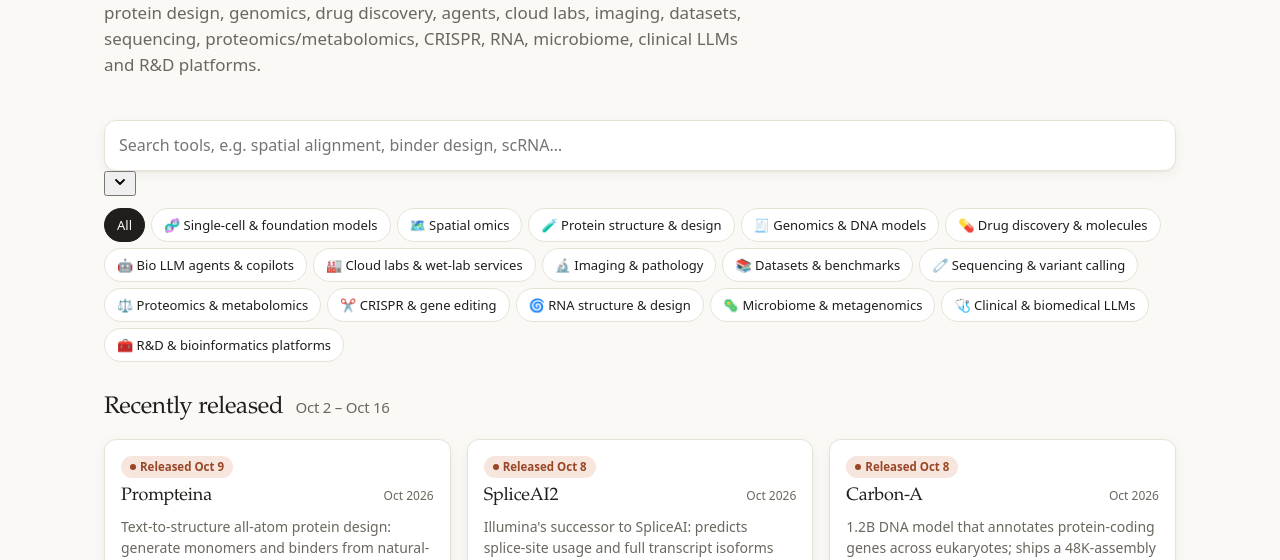
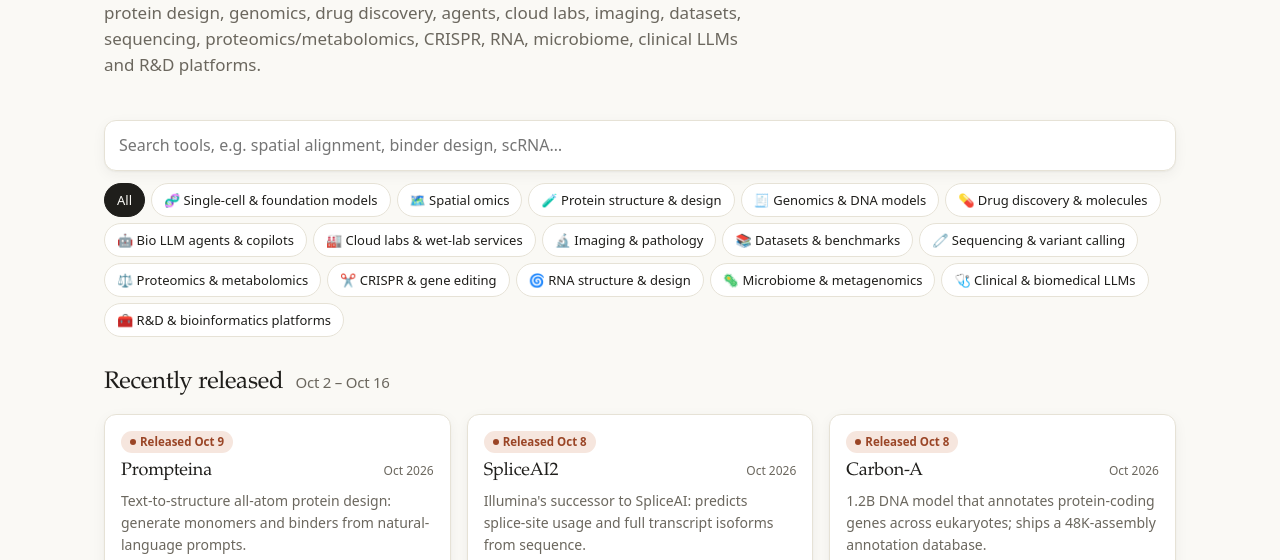
Before and after one commit to YonghaoZhao722/toolome, an Astro site: page / in a window 1280 px wide. Shown: the part 199-759 px from the top of the page. Built offline with nearby package versions, Linux system fonts and the light colour scheme; Astro itself is replaced by a stand-in of ours.

Commit message:
Desktop: hide category toggle (global style)

```diff
--- a/src/layouts/Base.astro
+++ b/src/layouts/Base.astro
@@ -84,4 +84,4 @@
 <main class="wrap">
 <slot/></main>
 <footer><div class="wrap">© 2026 Toolome · <a href={u('/llms.txt')}>llms.txt</a> · <a href={u('/sitemap.xml')}>sitemap</a> · Listings are verified by hand; report errors via <a href={SITE.repo+'/issues'}>GitHub issues</a></div></footer>
-<style>@media (min-width:561px){.segt{display:none!important}.segw{display:block}}</style><script is:inline>document.querySelectorAll('.seg').forEach(g=>{const b=document.createElement('button');b.type='button';b.className='segt';b.setAttribute('aria-expanded','false');b.setAttribute('aria-label','Show all categories');b.innerHTML='<svg width="16" height="16" viewBox="0 0 16 16" fill="none" stroke="currentColor" stroke-width="1.8" stroke-linecap="round" stroke-linejoin="round" aria-hidden="true"><path d="M4 6l4 4 4-4"/></svg>';const w=document.createElement('div');w.className='segw';g.before(w);w.append(b,g);b.onclick=()=>{const o=g.classList.toggle('open');w.classList.toggle('open',o);b.setAttribute('aria-expanded',o);b.setAttribute('aria-label',o?'Collapse categories':'Show all categories')};})</script></body></html>
+<style is:global>@media (min-width:561px){.segt{display:none!important}.segw{display:block}}</style><script is:inline>document.querySelectorAll('.seg').forEach(g=>{const b=document.createElement('button');b.type='button';b.className='segt';b.setAttribute('aria-expanded','false');b.setAttribute('aria-label','Show all categories');b.innerHTML='<svg width="16" height="16" viewBox="0 0 16 16" fill="none" stroke="currentColor" stroke-width="1.8" stroke-linecap="round" stroke-linejoin="round" aria-hidden="true"><path d="M4 6l4 4 4-4"/></svg>';const w=document.createElement('div');w.className='segw';g.before(w);w.append(b,g);b.onclick=()=>{const o=g.classList.toggle('open');w.classList.toggle('open',o);b.setAttribute('aria-expanded',o);b.setAttribute('aria-label',o?'Collapse categories':'Show all categories')};})</script></body></html>
```
